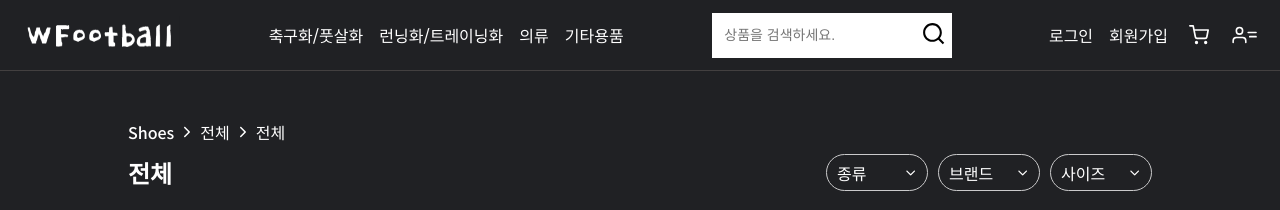
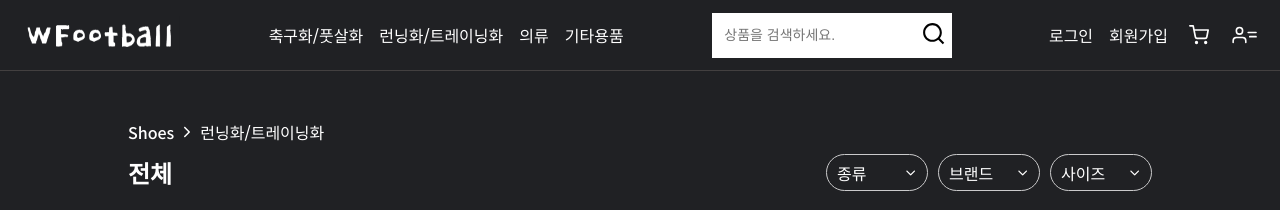
Before and after one commit to IanYoon93/WFootball, a React (Vite) app: page /shoes in a window 1280 px wide. Shown: the top 210 px of the page. Built offline with nearby package versions, Linux system fonts and the light colour scheme.

Commit message:
BreadCrumbs 컴포넌트 분리

```diff
--- a/src/components/Product/ProductDetailed.tsx
+++ b/src/components/Product/ProductDetailed.tsx
@@ -2,8 +2,8 @@
 import styles from './ProductDetailed.module.css';
 import { Product, productsList } from '../../store/products';
 import { useParams } from 'react-router-dom';
-import { IoIosArrowForward } from 'react-icons/io';
 import { useEffect, useState } from 'react';
+import BreadCrumbs from '../common/BreadCrumbs';
 
 const ProductDetailed = (): JSX.Element => {
   const productsLoadable = useRecoilValueLoadable<Product[]>(productsList);
@@ -37,13 +37,7 @@
 
   return (
     <section className={styles.content}>
-      <div className={styles.breadCrumbs}>
-        <ul className={styles.breadCrumbsList}>
-          <li>축구화</li>
-          <IoIosArrowForward />
-          <li>축구화</li>
-        </ul>
-      </div>
+      <BreadCrumbs category={product.category} crumb={product.title} />
       <div className={styles.productDetail} key={product.id}>
         <img className={styles.productImg} src={product.img} alt="제품 이미지" onLoad={() => console.log('이미지 로드됨')} onError={() => console.log('이미지 로드 실패')} />
         <div className={styles.productInfo}>
--- /dev/null
+++ b/src/components/common/BreadCrumbs.module.css
@@ -0,0 +1,14 @@
+.breadCrumbs {
+  display: flex;
+}
+
+.breadCrumbsList {
+  display: flex;
+  align-items: center;
+  gap: 5px;
+  color: #fff;
+}
+
+.breadCrumbsList:first-child {
+  font-weight: 500;
+}
--- /dev/null
+++ b/src/components/common/BreadCrumbs.tsx
@@ -0,0 +1,27 @@
+import { IoIosArrowForward } from 'react-icons/io';
+import styles from './BreadCrumbs.module.css';
+import { Category } from '../../constants/category';
+
+type BreadCrumbs = {
+  category?: string;
+  crumb?: string;
+} & typeof defaultProps;
+
+const defaultProps = {
+  category: '',
+  crumb: '',
+};
+
+const BreadCrumbs = ({ category, crumb }: BreadCrumbs): JSX.Element => {
+  return (
+    <div className={styles.breadCrumbs}>
+      <ul className={styles.breadCrumbsList}>
+        <li>{Category[category] ? Category[category] : category}</li>
+        <IoIosArrowForward />
+        <li>{crumb}</li>
+      </ul>
+    </div>
+  );
+};
+
+export default BreadCrumbs;
--- /dev/null
+++ b/src/constants/category.ts
@@ -0,0 +1,11 @@
+export const Category: { [key: string]: string } = {
+  축구화: '축구화',
+  풋살화: '풋살화',
+  런닝화: '런닝화',
+  트레이닝화: '트레이닝화',
+  상의: '상의',
+  하의: '하의',
+  기타용품: '기타용품',
+} as const;
+
+// type categoryType = (typeof Category)[keyof typeof Category];
--- a/src/views/AccessoryView.tsx
+++ b/src/views/AccessoryView.tsx
@@ -1,21 +1,13 @@
 import { IoIosArrowDown } from 'react-icons/io';
-import { IoIosArrowForward } from 'react-icons/io';
 import styles from './CategoryView.module.css';
 import ProductList from '../components/Product/ProductList';
+import BreadCrumbs from '../components/common/BreadCrumbs';
 
 export default function AccessoryView() {
   return (
     <div className={styles.main}>
       <section className={styles.contentCategory}>
-        <div className={styles.breadCrumbs}>
-          <ul className={styles.breadCrumbsList}>
-            <li>Accessory</li>
-            <IoIosArrowForward />
-            <li>기타용품</li>
-            <IoIosArrowForward />
-            <li>전체</li>
-          </ul>
-        </div>
+        <BreadCrumbs category="Accessory" crumb="기타용품" />
         <div className={styles.contentHeader}>
           <h2 className={styles.title}>전체</h2>
           <div className={styles.contentSort}>
--- a/src/views/ClothesView.tsx
+++ b/src/views/ClothesView.tsx
@@ -1,21 +1,13 @@
 import { IoIosArrowDown } from 'react-icons/io';
-import { IoIosArrowForward } from 'react-icons/io';
 import styles from './CategoryView.module.css';
 import ProductList from '../components/Product/ProductList';
+import BreadCrumbs from '../components/common/BreadCrumbs';
 
 export default function ClothesView() {
   return (
     <div className={styles.main}>
       <section className={styles.contentCategory}>
-        <div className={styles.breadCrumbs}>
-          <ul className={styles.breadCrumbsList}>
-            <li>Clothes</li>
-            <IoIosArrowForward />
-            <li>전체</li>
-            <IoIosArrowForward />
-            <li>전체</li>
-          </ul>
-        </div>
+        <BreadCrumbs category="Clothes" crumb="의류" />
         <div className={styles.contentHeader}>
           <h2 className={styles.title}>전체</h2>
           <div className={styles.contentSort}>
--- a/src/views/FootballView.tsx
+++ b/src/views/FootballView.tsx
@@ -1,22 +1,14 @@
 import { IoIosArrowDown } from 'react-icons/io';
-import { IoIosArrowForward } from 'react-icons/io';
 // import ProductList from '../components/Product/ProductList';
 import styles from './CategoryView.module.css';
 import ProductList from '../components/Product/ProductList';
+import BreadCrumbs from '../components/common/BreadCrumbs';
 
 export default function FootballView() {
   return (
     <div className={styles.main}>
       <section className={styles.contentCategory}>
-        <div className={styles.breadCrumbs}>
-          <ul className={styles.breadCrumbsList}>
-            <li>Football</li>
-            <IoIosArrowForward />
-            <li>전체</li>
-            <IoIosArrowForward />
-            <li>전체</li>
-          </ul>
-        </div>
+        <BreadCrumbs category="Football" crumb="축구화/풋살화" />
         <div className={styles.contentHeader}>
           <h2 className={styles.title}>전체</h2>
           <div className={styles.contentSort}>
--- a/src/views/ShoesView.tsx
+++ b/src/views/ShoesView.tsx
@@ -1,21 +1,13 @@
 import { IoIosArrowDown } from 'react-icons/io';
-import { IoIosArrowForward } from 'react-icons/io';
 import styles from './CategoryView.module.css';
 import ProductList from '../components/Product/ProductList';
+import BreadCrumbs from '../components/common/BreadCrumbs';
 
 export default function ShoesView() {
   return (
     <div className={styles.main}>
       <section className={styles.contentCategory}>
-        <div className={styles.breadCrumbs}>
-          <ul className={styles.breadCrumbsList}>
-            <li>Shoes</li>
-            <IoIosArrowForward />
-            <li>전체</li>
-            <IoIosArrowForward />
-            <li>전체</li>
-          </ul>
-        </div>
+        <BreadCrumbs category="Shoes" crumb="런닝화/트레이닝화" />
         <div className={styles.contentHeader}>
           <h2 className={styles.title}>전체</h2>
           <div className={styles.contentSort}>
```
